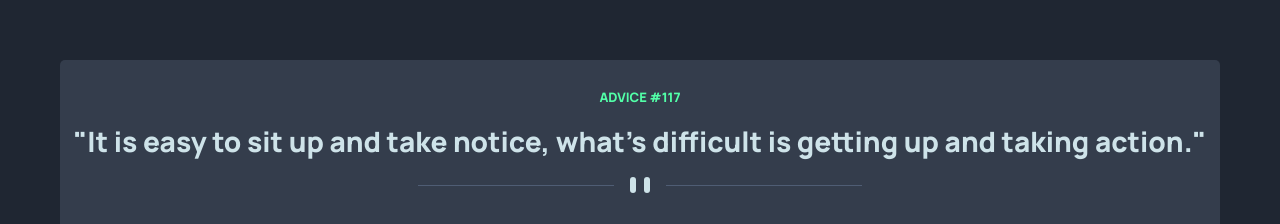
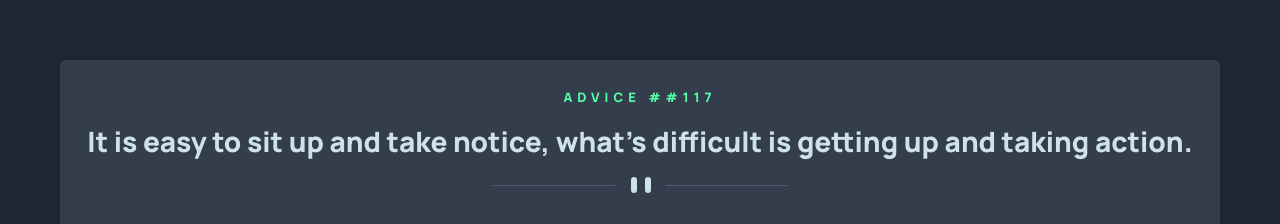
Before and after one commit to colormethanh/Advice_Generator_App, a React (Vite) app in the folder advice-generator-app/: page / in a window 1280 px wide. Shown: the part 243-467 px from the top of the page. Built offline with nearby package versions, Linux system fonts and the light colour scheme.

Commit message:
connected api

```diff
--- a/advice-generator-app/package.json
+++ b/advice-generator-app/package.json
@@ -10,6 +10,7 @@
     "preview": "vite preview"
   },
   "dependencies": {
+    "axios": "^1.4.0",
     "react": "^18.2.0",
     "react-dom": "^18.2.0"
   },
--- a/advice-generator-app/src/App.css
+++ b/advice-generator-app/src/App.css
@@ -19,13 +19,13 @@ body {
 /* Utility Classes */
 .txt-small {
   font-size: small;
+  letter-spacing: 5px;
 }
 
 .txt-large {
   font-size: 28px;
   font-weight: 800;
 }
-
 
 /* Main Classes */
 
@@ -63,6 +63,13 @@ body {
   margin-bottom: 1rem;
 }
 
+/* .advice-divider {
+  background-image: url(./images/pattern-divider-mobile.svg);
+  background-size: fit;
+  width: 100%;
+  height: auto;
+} */
+
 .advice-generate {
   display: flex;
   flex-direction: row;
--- a/advice-generator-app/src/App.jsx
+++ b/advice-generator-app/src/App.jsx
@@ -1,35 +1,32 @@
 import { useEffect, useRef, useState } from 'react'
+import axios from "axios";
 import './App.css'
-
-function Divider(props) {
-
-  return (
-    <>
-    {
-    props.windowWidth > 500?
-    <svg width="444" height="16" xmlns="http://www.w3.org/2000/svg"><g fill="none" fillRule="evenodd"><path fill="#4F5D74" d="M0 8h196v1H0zM248 8h196v1H248z"/><g transform="translate(212)" fill="#CEE3E9"><rect width="6" height="16" rx="3"/><rect x="14" width="6" height="16" rx="3"/></g></g></svg>
-    :
-    <svg width="295" height="16" xmlns="http://www.w3.org/2000/svg"><g fill="none" fillRule="evenodd"><path fill="#4F5D74" d="M0 8h122v1H0zM173 8h122v1H173z"/><g transform="translate(138)" fill="#CEE3E9"><rect width="6" height="16" rx="3"/><rect x="14" width="6" height="16" rx="3"/></g></g></svg>
-    }
-    </>
-
-  )
-}
 
 function App() {
 
   const [windowWidth, setWindowWidth] = useState(window.innerWidth)
+  const [adviceTitle, setAdviceTitle] = useState("#117")
+  const [adviceContent, setAdviceContent] = useState("It is easy to sit up and take notice, what's difficult is getting up and taking action.")
 
   const handleWindowResize = () => {
     console.log("window Resized: " + window.innerWidth)
     setWindowWidth(window.innerWidth)
   }
 
+  const handleBtnClick = (e) => {
+    axios.get("https://api.adviceslip.com/advice")
+      .then((resp) => {
+        console.log(resp.data.slip.id)
+        console.log(resp.data.slip.advice)
+        setAdviceTitle(resp.data.slip.id)
+        setAdviceContent(resp.data.slip.advice)
+      })
+
+  }
+
   useEffect(() => {
     window.addEventListener('resize', handleWindowResize)
-
     return () => {window.removeEventListener('resize', handleWindowResize)}
-
   })
 
   return (
@@ -37,25 +34,32 @@ function App() {
       <div className="wrapper">
         <div className="box">
           <div className="advice-title txt-small">
-            ADVICE #117
+            ADVICE #{adviceTitle}
           </div>
 
           <div className="advice-content txt-large">
-            "It is easy to sit up and take notice, what's difficult is getting up and taking action."
+            {adviceContent}
           </div>
 
           <div className="advice-divider">
-            < Divider windowWidth = {windowWidth} />
-
+            {/* TODO: Fix SVG */}
+            {/* <Divider windowWidth={windowWidth}/> */}
+            <svg width="295" height="16" xmlns="http://www.w3.org/2000/svg"><g fill="none" fillRule="evenodd"><path fill="#4F5D74" d="M0 8h122v1H0zM173 8h122v1H173z"/><g transform="translate(138)" fill="#CEE3E9"><rect width="6" height="16" rx="3"/><rect x="14" width="6" height="16" rx="3"/></g></g></svg>
+            {/* <svg width="444" height="16" xmlns="http://www.w3.org/2000/svg"><g fill="none" fill-rule="evenodd"><path fill="#4F5D74" d="M0 8h196v1H0zM248 8h196v1H248z"/><g transform="translate(212)" fill="#CEE3E9"><rect width="6" height="16" rx="3"/><rect x="14" width="6" height="16" rx="3"/></g></g></svg> */}
           </div>
 
           <div className="advice-generate">
-            <div className="advice-btn-container">
-              <svg width="24" height="24" xmlns="http://www.w3.org/2000/svg"><path d="M20 0H4a4.005 4.005 0 0 0-4 4v16a4.005 4.005 0 0 0 4 4h16a4.005 4.005 0 0 0 4-4V4a4.005 4.005 0 0 0-4-4ZM7.5 18a1.5 1.5 0 1 1 0-3 1.5 1.5 0 0 1 0 3Zm0-9a1.5 1.5 0 1 1 0-3 1.5 1.5 0 0 1 0 3Zm4.5 4.5a1.5 1.5 0 1 1 0-3 1.5 1.5 0 0 1 0 3Zm4.5 4.5a1.5 1.5 0 1 1 0-3 1.5 1.5 0 0 1 0 3Zm0-9a1.5 1.5 0 1 1 0-3 1.5 1.5 0 0 1 0 3Z" fill="#202733"/></svg>
-            </div>
+            <a href='#' onClick={handleBtnClick}>
+              <div className="advice-btn-container">
+                <svg width="24" height="24" xmlns="http://www.w3.org/2000/svg"><path d="M20 0H4a4.005 4.005 0 0 0-4 4v16a4.005 4.005 0 0 0 4 4h16a4.005 4.005 0 0 0 4-4V4a4.005 4.005 0 0 0-4-4ZM7.5 18a1.5 1.5 0 1 1 0-3 1.5 1.5 0 0 1 0 3Zm0-9a1.5 1.5 0 1 1 0-3 1.5 1.5 0 0 1 0 3Zm4.5 4.5a1.5 1.5 0 1 1 0-3 1.5 1.5 0 0 1 0 3Zm4.5 4.5a1.5 1.5 0 1 1 0-3 1.5 1.5 0 0 1 0 3Zm0-9a1.5 1.5 0 1 1 0-3 1.5 1.5 0 0 1 0 3Z" fill="#202733"/></svg>
+              </div>
+            </a>
+
           </div>
         </div>
+
       </div>
+
       <div className="attribution">
         Challenge by <a href="https://www.frontendmentor.io?ref=challenge" target="_blank">Frontend Mentor</a>.
         Coded by <a href="#">Your Name Here</a>.
```
Also changed, not shown: 1 other file (tests, documents, lock files or other folders).
